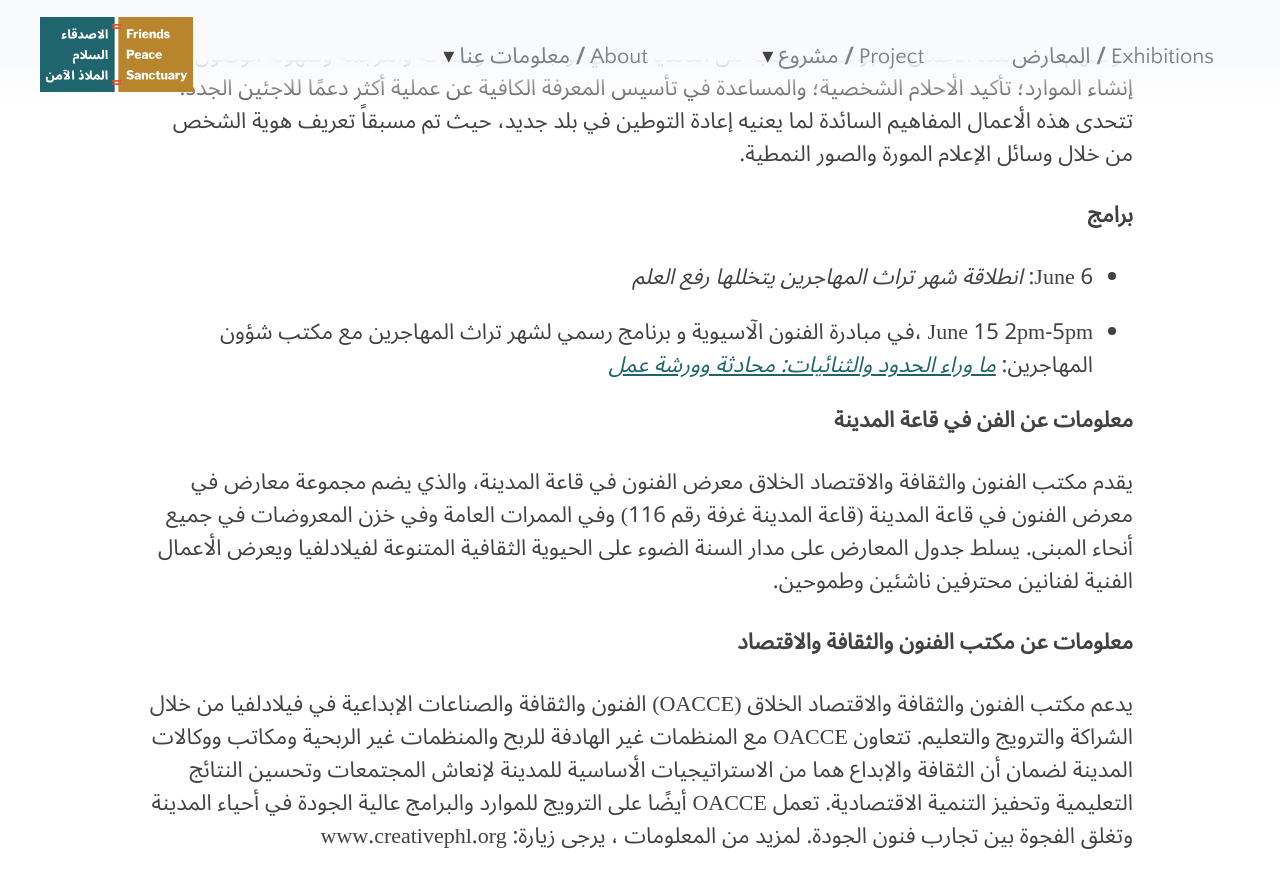
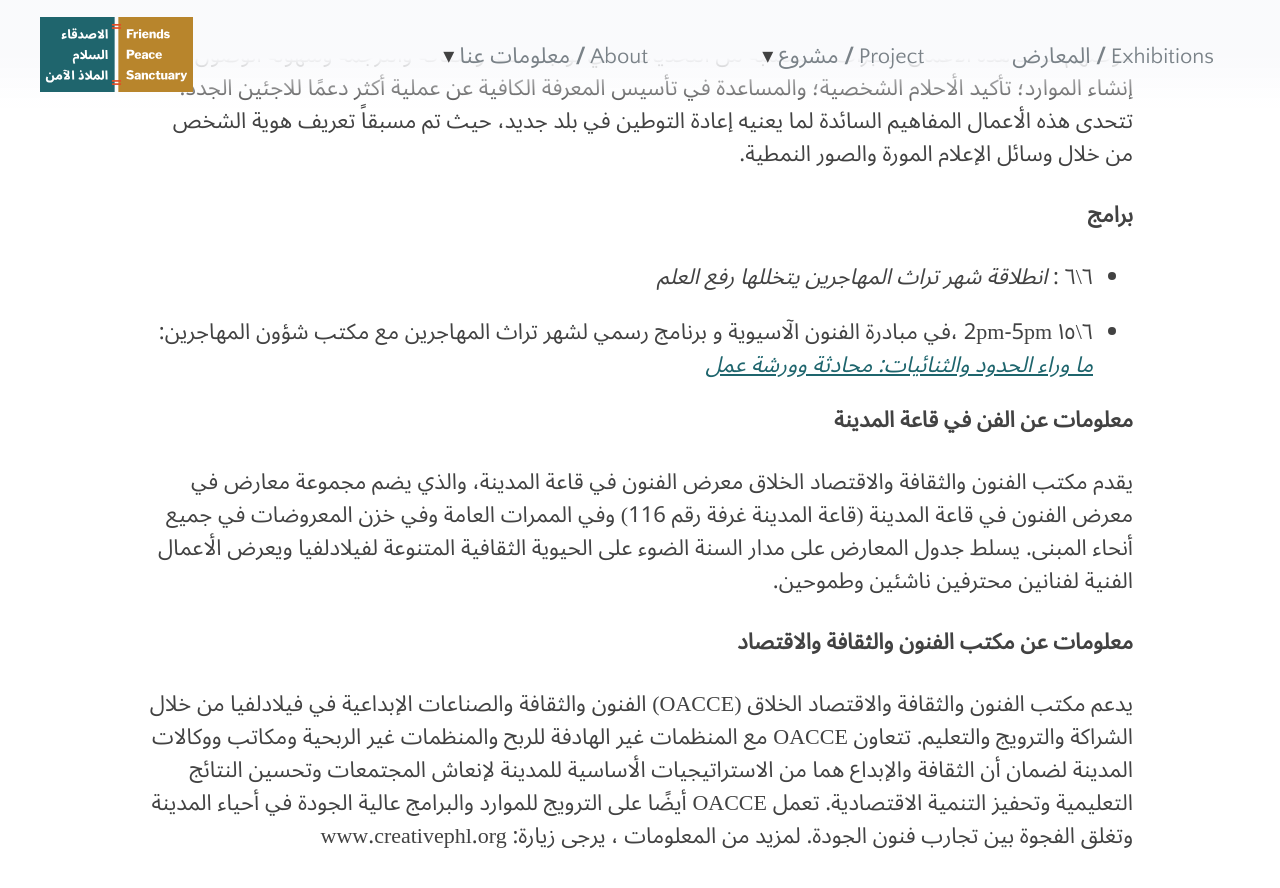
Before and after one commit to swat-ds/fps.swarthmore.edu, a Jekyll site: the page built from _posts/2019-05-15-sanctuary.md, in a window 1280 px wide and 900 px high, scrolled down 2758 px. Shown: the top 888 px of the window. Built offline with Jekyll 4.4.1, drawn with Linux system fonts in a browser that asks for light colours.

Commit message:
Update 2019-05-15-sanctuary.md

```diff
--- a/_posts/2019-05-15-sanctuary.md
+++ b/_posts/2019-05-15-sanctuary.md
@@ -70,9 +70,9 @@ Informative and demanding, this exhibition showcases artworks that provoke and r
 **برامج**
 {: .ar}
 
-- June 6: _انطلاقة شهر تراث المهاجرين يتخللها رفع العلم_
+- ٦\٦ : _انطلاقة شهر تراث المهاجرين يتخللها رفع العلم_
 {: .ar}
-- June 15 2pm-5pm ،في مبادرة الفنون الآسيوية و برنامج رسمي لشهر تراث المهاجرين مع مكتب شؤون المهاجرين: [_ما وراء الحدود والثنائيات: محادثة وورشة عمل_](http://asianartsinitiative.org/event/beyond-borders-and-binaries)
+- ٦\١٥ 2pm-5pm ،في مبادرة الفنون الآسيوية و برنامج رسمي لشهر تراث المهاجرين مع مكتب شؤون المهاجرين: [_ما وراء الحدود والثنائيات: محادثة وورشة عمل_](http://asianartsinitiative.org/event/beyond-borders-and-binaries)
 {: .ar}
 
 
```
